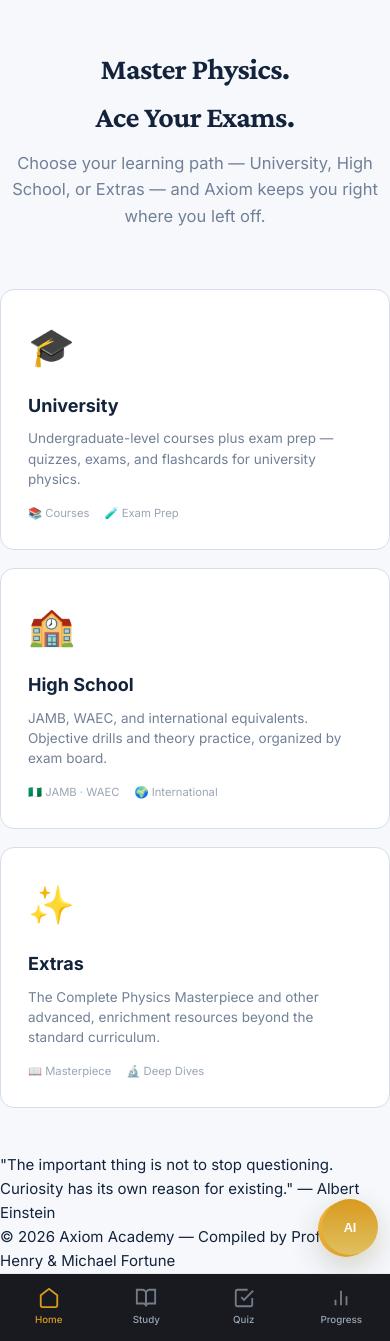
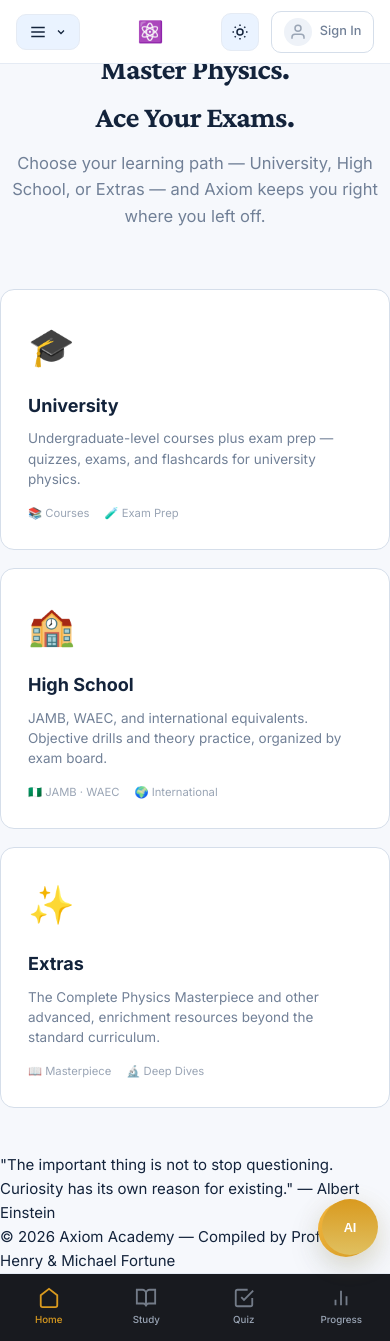
Before and after one commit to michaellegit28/axiom-academy, a Jekyll site: the page built from index.html, in a window 390 px wide and 1341 px high. Built offline with Jekyll 4.4.1, drawn with Linux system fonts in a browser that asks for light colours.

Commit message:
Fix: mobile nav was hiding the entire top bar (.app-nav display:none), which removed the domain menu and theme toggle on mobile. Now shows a compact top bar on mobile alongside the bottom activity nav. Also fixed nav background to respect light/dark theme instead of a hardcoded dark color.

```diff
--- a/assets/css/app.scss
+++ b/assets/css/app.scss
@@ -131,7 +131,7 @@
   position: fixed;
   top: 0; left: 0; right: 0;
   z-index: 1000;
-  background: rgba(12, 14, 20, 0.92);
+  background: var(--bg-card);
   backdrop-filter: blur(16px);
   border-bottom: 1px solid var(--border-subtle);
   height: var(--nav-height);
@@ -231,9 +231,15 @@
 .mobile-tab.active svg { opacity: 1; }
 
 @media (max-width: 768px) {
-  .app-nav { display: none; }
+  .app-nav { display: block; }
+  .nav-brand-text { display: none; }
+  .nav-tabs { display: none; }
+  .nav-inner { padding: 0 var(--page-margin); gap: 8px; }
+  .nav-domain-btn span:first-of-type { display: none; }
+  .nav-domain-btn { padding: 8px; }
+  .nav-domain-menu { left: 0; right: auto; }
   .mobile-nav { display: flex; }
-  .app-container { padding: 1rem var(--page-margin) calc(var(--mobile-nav-height) + 1rem); }
+  .app-container { padding: calc(var(--nav-height) + 1rem) var(--page-margin) calc(var(--mobile-nav-height) + 1rem); }
 }
 @media (min-width: 769px) {
   .mobile-nav { display: none !important; }
```
